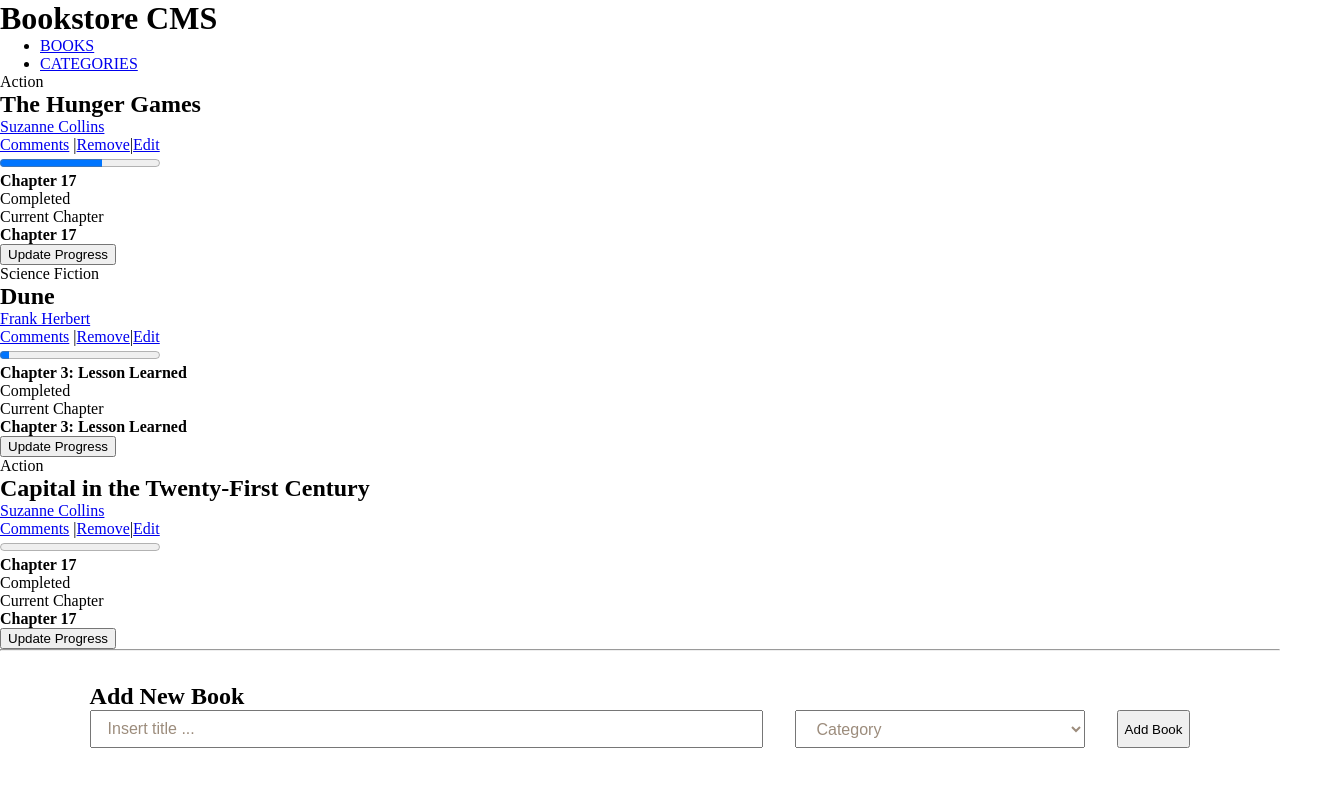
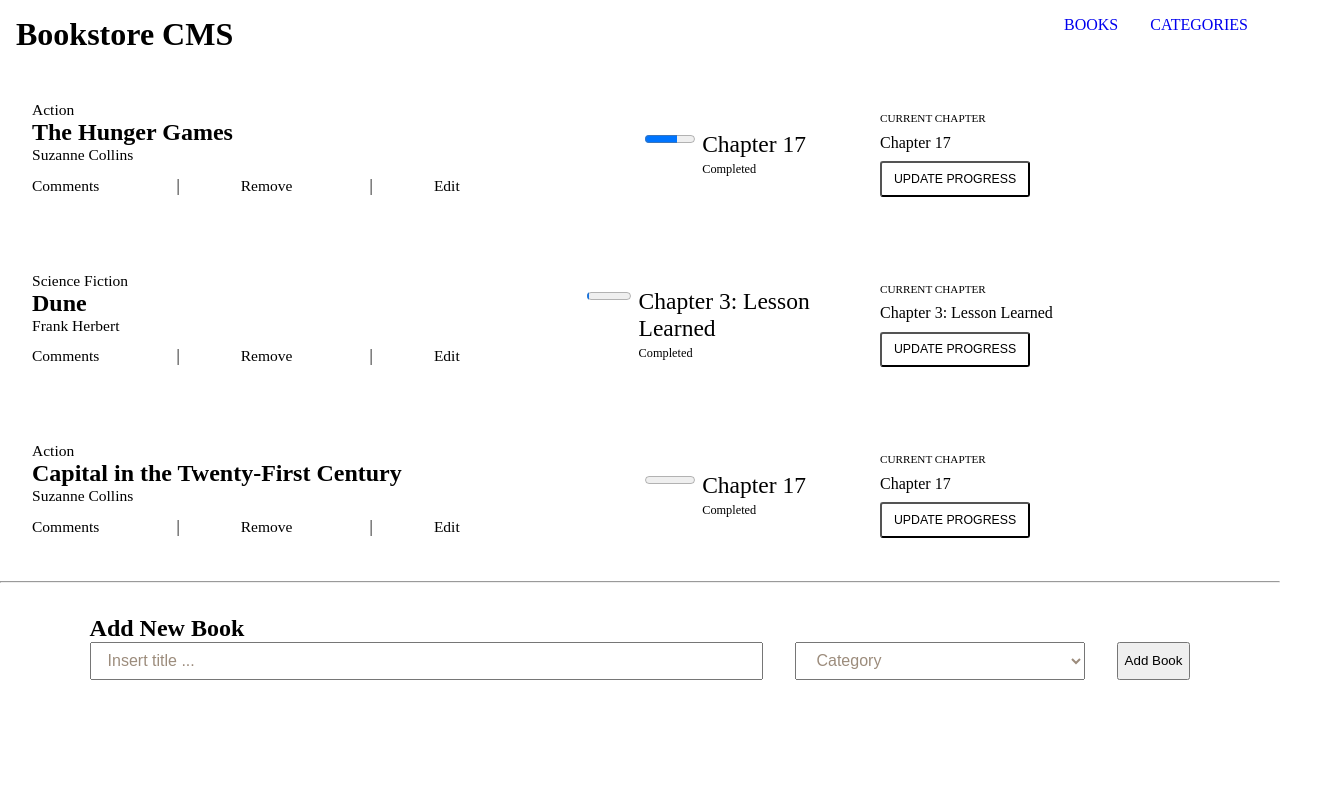
Before and after one commit to krisbobo/books, a React (Create React App) app: page / in a window 1280 px wide. Shown: the top 786 px of the page, 1344 px wide, since content can reach past the window. Built offline with nearby package versions, Linux system fonts and the light colour scheme.

Commit message:
Add style to components

```diff
--- a/src/index.css
+++ b/src/index.css
@@ -1,3 +1,136 @@
 * {
   margin: 0;
+  text-decoration: none;
 }
+
+.header {
+  display: flex;
+  justify-content: space-between;
+  padding: 1em;
+}
+
+nav ul li {
+  display: inline-block;
+  padding: 0 1em;
+}
+
+.book {
+  display: flex;
+  flex-direction: column;
+}
+
+.book p {
+  font-size: 0.97rem;
+  color: var(--bgColor);
+}
+
+.book a {
+  font-size: 0.97rem;
+  color: var(--blue);
+  text-decoration: none;
+}
+
+.bookAction {
+  color: var(--bg-border);
+  font-weight: 300;
+  display: flex;
+  justify-content: space-between;
+  align-items: flex-start;
+  padding: 0.8em 0;
+  width: 80%;
+}
+
+.progress {
+  display: flex;
+  flex-direction: row;
+  gap: 2em;
+}
+
+.progressDetail {
+  display: flex;
+  flex-direction: column;
+  flex-wrap: nowrap;
+  gap: 0.25em;
+}
+
+.progressDetail h4 {
+  font-size: 1.47em;
+  font-weight: 400;
+}
+
+.progress span {
+  font-size: 0.77em;
+  font-weight: 300;
+}
+
+.currentChapter {
+  display: flex;
+  flex-direction: column;
+  gap: 0.6em;
+}
+
+.currentChapter p {
+  font-size: 0.7em;
+  text-transform: uppercase;
+}
+
+.currentChapter h4 {
+  font-size: 1em;
+  font-weight: 400;
+}
+
+.currentChapter button {
+  background-color: var(--blue-100);
+  color: var(--secondary);
+  text-transform: uppercase;
+  font-size: 0.77em;
+  padding: 0.37em;
+  width: 50%;
+  border-radius: 3px;
+}
+
+@media (min-width: 720px) {
+  .book {
+    flex-direction: row;
+    align-items: center;
+    justify-content: space-between;
+    padding: 2em;
+    width: 100%;
+  }
+
+  .aboutBook {
+    flex: 2;
+  }
+
+  .bookAction {
+    gap: 1em;
+  }
+
+  .book a {
+    font-size: 0.97rem;
+    color: var(--blue);
+    text-decoration: none;
+    padding-right: 1rem;
+  }
+
+  .progress {
+    flex: 1;
+    align-content: center;
+    justify-content: center;
+    gap: 0.47em;
+  }
+
+  .progress progress {
+    width: 50px;
+  }
+
+  .currentChapter {
+    flex: 1.5;
+    padding: 0 1em;
+  }
+
+  .currentChapter button {
+    width: fit-content;
+    padding: 0.7em 0.97em;
+  }
+}
```
